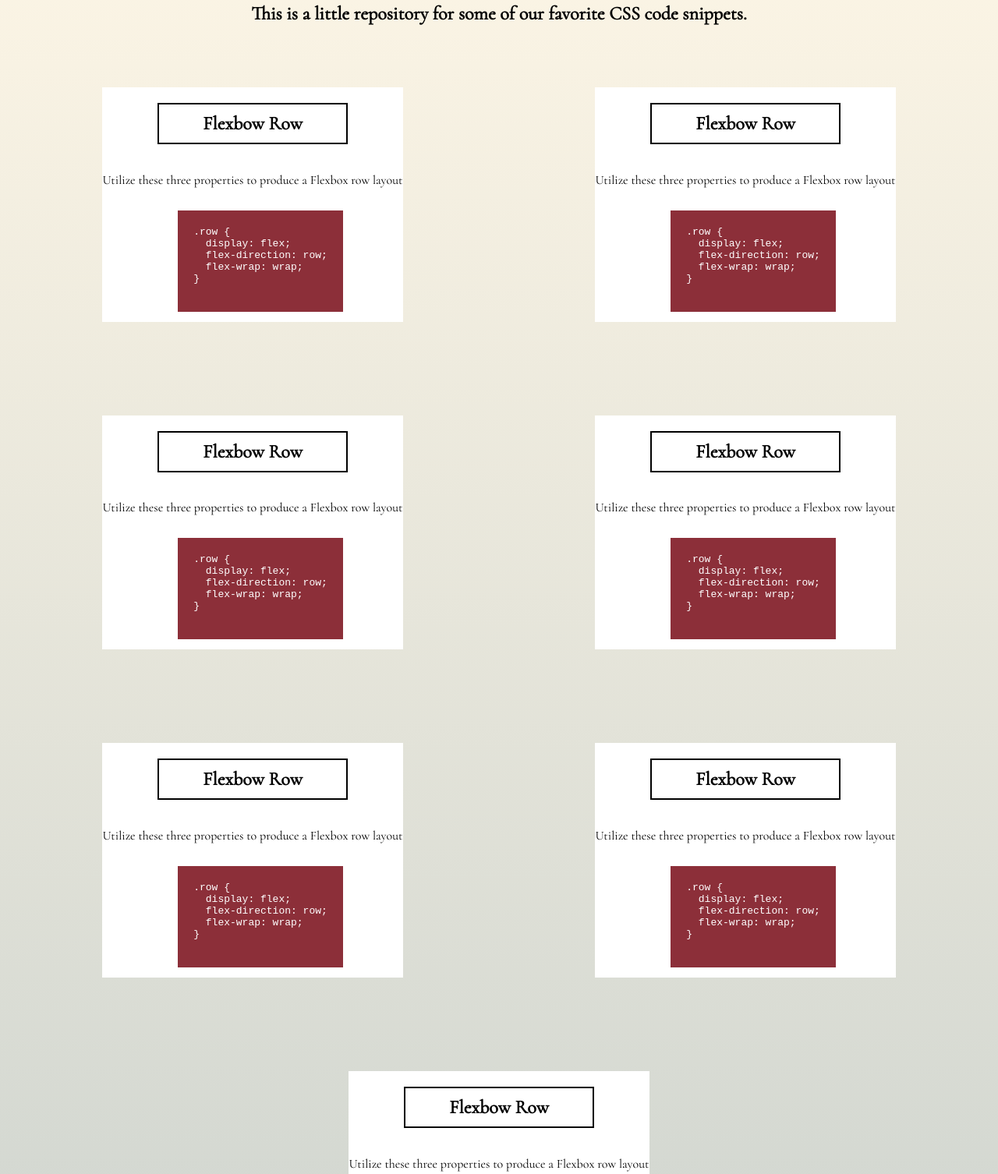
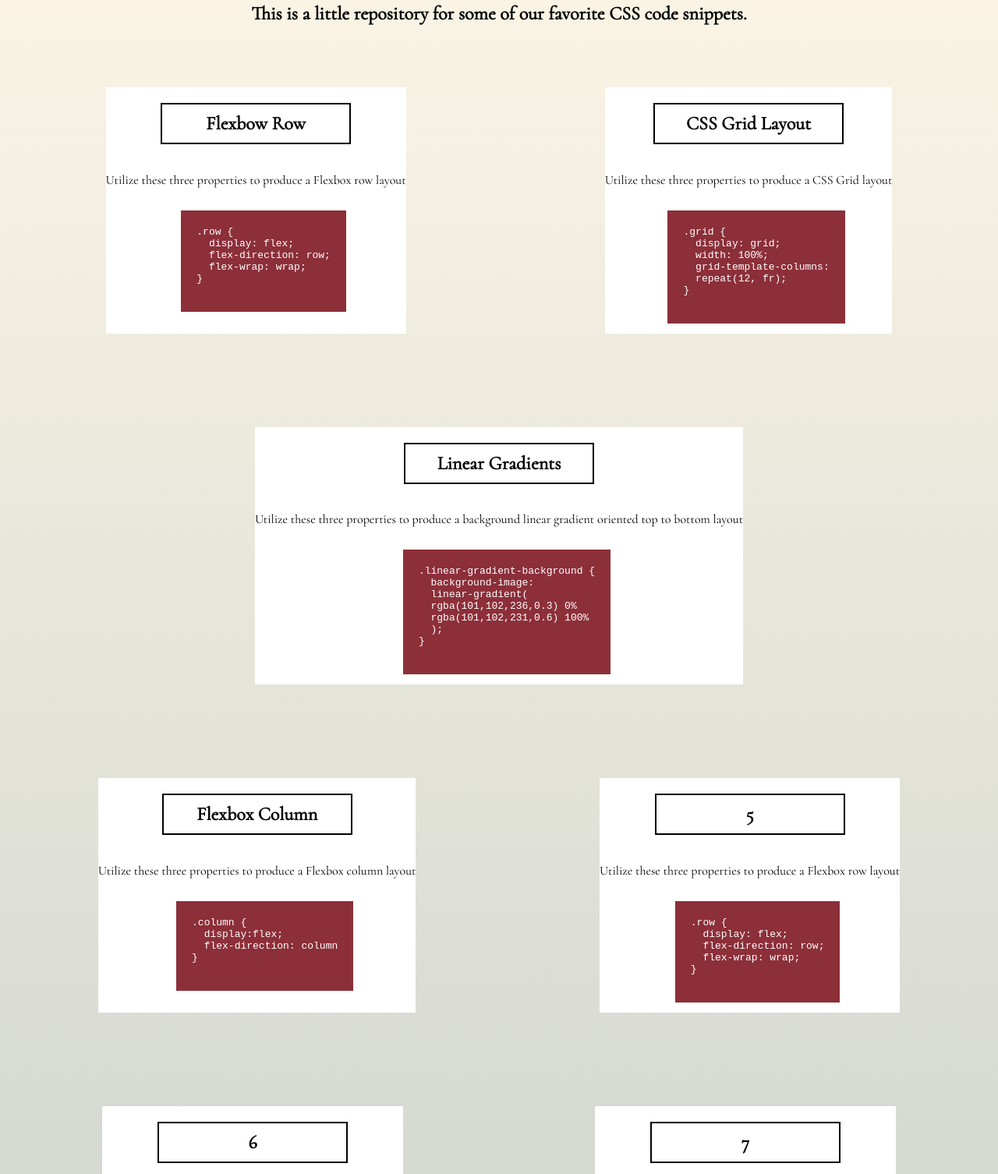
Before and after one commit to CodeNameNoah/Our-CSS-Snippet-Cheat-Sheet, a plain HTML site: page index.html in a window 1280 px wide. Shown: the part 79-1585 px from the top of the page at 78% size. Drawn offline with Linux system fonts and the light colour scheme.

Commit message:
updated-cards

```diff
--- a/index.html
+++ b/index.html
@@ -34,7 +34,48 @@
       </section>
 
       <section class="snippet-card">
-        <h2>Flexbow Row</h2>
+        <h2>CSS Grid Layout</h2>
+        <p>Utilize these three properties to produce a CSS Grid layout</p>
+        <pre>
+.grid {
+  display: grid;
+  width: 100%;
+  grid-template-columns:
+  repeat(12, fr);
+}
+        </pre>
+      </section>
+
+      <section class="snippet-card">
+        <h2>Linear Gradients</h2>
+        <p>
+          Utilize these three properties to produce a background linear gradient
+          oriented top to bottom layout
+        </p>
+        <pre>
+.linear-gradient-background {
+  background-image:
+  linear-gradient(
+  rgba(101,102,236,0.3) 0%
+  rgba(101,102,231,0.6) 100%
+  );
+}
+        </pre>
+      </section>
+
+      <section class="snippet-card">
+        <h2>Flexbox Column</h2>
+        <p>Utilize these three properties to produce a Flexbox column layout</p>
+        <pre>
+.column {
+  display:flex;
+  flex-direction: column
+}
+        </pre>
+      </section>
+
+      <section class="snippet-card">
+        <h2>5</h2>
         <p>Utilize these three properties to produce a Flexbox row layout</p>
         <pre>
 .row {
@@ -46,7 +87,7 @@
       </section>
 
       <section class="snippet-card">
-        <h2>Flexbow Row</h2>
+        <h2>6</h2>
         <p>Utilize these three properties to produce a Flexbox row layout</p>
         <pre>
 .row {
@@ -58,43 +99,7 @@
       </section>
 
       <section class="snippet-card">
-        <h2>Flexbow Row</h2>
-        <p>Utilize these three properties to produce a Flexbox row layout</p>
-        <pre>
-.row {
-  display: flex;
-  flex-direction: row;
-  flex-wrap: wrap;
-}
-        </pre>
-      </section>
-
-      <section class="snippet-card">
-        <h2>Flexbow Row</h2>
-        <p>Utilize these three properties to produce a Flexbox row layout</p>
-        <pre>
-.row {
-  display: flex;
-  flex-direction: row;
-  flex-wrap: wrap;
-}
-        </pre>
-      </section>
-
-      <section class="snippet-card">
-        <h2>Flexbow Row</h2>
-        <p>Utilize these three properties to produce a Flexbox row layout</p>
-        <pre>
-.row {
-  display: flex;
-  flex-direction: row;
-  flex-wrap: wrap;
-}
-        </pre>
-      </section>
-
-      <section class="snippet-card">
-        <h2>Flexbow Row</h2>
+        <h2>7</h2>
         <p>Utilize these three properties to produce a Flexbox row layout</p>
         <pre>
 .row {
```
